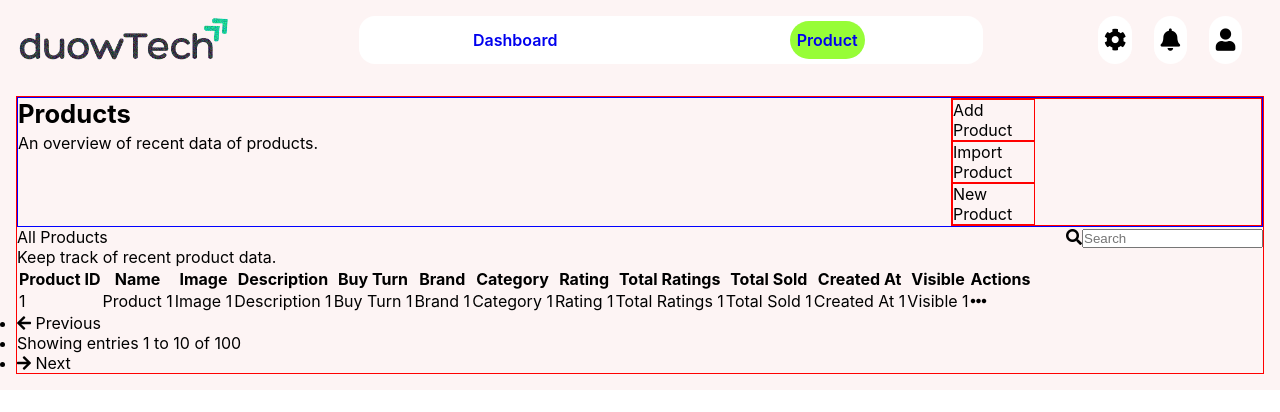
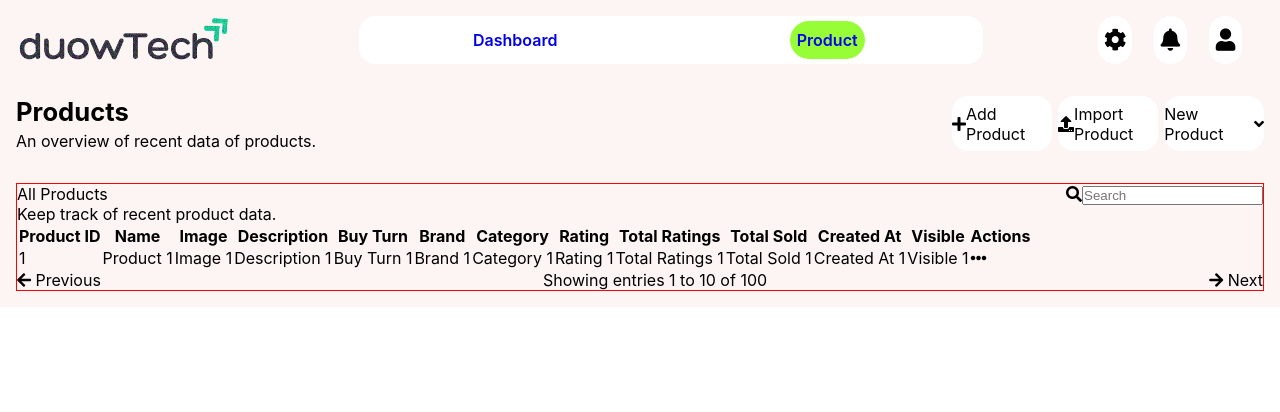
Before and after one commit to NgoDuongwww/web_E_commerce, a Vue app in the folder Fontend/: page /admin/products in a window 1280 px wide. Shown: the top 412 px of the page. Built offline with nearby package versions, Linux system fonts and the light colour scheme.

Commit message:
Update 31-05-2025

```diff
--- /dev/null
+++ b/Fontend/src/assets/styles/_display-flex-column.scss
@@ -0,0 +1,58 @@
+// Các mixin hỗ trợ hiển thị flex theo chiều dọc (column) với nhiều kiểu căn chỉnh
+
+@mixin display-flex-column {
+          display: flex;
+          flex-direction: column;
+}
+
+@mixin display-flex-column-around {
+          display: flex;
+          flex-direction: column;
+          justify-content: space-around;
+}
+
+@mixin display-flex-column-around-center {
+          display: flex;
+          flex-direction: column;
+          justify-content: space-around;
+          align-items: center;
+}
+
+@mixin display-flex-column-between {
+          display: flex;
+          flex-direction: column;
+          justify-content: space-between;
+}
+
+@mixin display-flex-column-between-center {
+          display: flex;
+          flex-direction: column;
+          justify-content: space-between;
+          align-items: center;
+}
+
+@mixin display-flex-column-evenly {
+          display: flex;
+          flex-direction: column;
+          justify-content: space-evenly;
+}
+
+@mixin display-flex-column-evenly-center {
+          display: flex;
+          flex-direction: column;
+          justify-content: space-evenly;
+          align-items: center;
+}
+
+@mixin display-flex-column-center {
+          display: flex;
+          flex-direction: column;
+          justify-content: center;
+}
+
+@mixin display-flex-column-center-center {
+          display: flex;
+          flex-direction: column;
+          justify-content: center;
+          align-items: center;
+}
--- a/Fontend/src/assets/styles/_display-flex-row-between-center.scss
+++ /dev/null
@@ -1,6 +0,0 @@
-@mixin display-flex-row-between-center {
-          display: flex;
-          flex-direction: row;
-          justify-content: space-between;
-          align-items: center;
-}
--- /dev/null
+++ b/Fontend/src/assets/styles/_display-flex-row.scss
@@ -0,0 +1,58 @@
+// Các mixin hỗ trợ hiển thị flex theo chiều ngang (row) với nhiều kiểu căn chỉnh
+
+@mixin display-flex-row {
+          display: flex;
+          flex-direction: row;
+}
+
+@mixin display-flex-row-around {
+          display: flex;
+          flex-direction: row;
+          justify-content: space-around;
+}
+
+@mixin display-flex-row-around-center {
+          display: flex;
+          flex-direction: row;
+          justify-content: space-around;
+          align-items: center;
+}
+
+@mixin display-flex-row-between {
+          display: flex;
+          flex-direction: row;
+          justify-content: space-between;
+}
+
+@mixin display-flex-row-between-center {
+          display: flex;
+          flex-direction: row;
+          justify-content: space-between;
+          align-items: center;
+}
+
+@mixin display-flex-row-evenly {
+          display: flex;
+          flex-direction: row;
+          justify-content: space-evenly;
+}
+
+@mixin display-flex-row-evenly-center {
+          display: flex;
+          flex-direction: row;
+          justify-content: space-evenly;
+          align-items: center;
+}
+
+@mixin display-flex-row-center {
+          display: flex;
+          flex-direction: row;
+          justify-content: center;
+}
+
+@mixin display-flex-row-center-center {
+          display: flex;
+          flex-direction: row;
+          justify-content: center;
+          align-items: center;
+}
--- /dev/null
+++ b/Fontend/src/assets/styles/_display-flex.scss
@@ -0,0 +1,21 @@
+// Các mixin hỗ trợ hiển thị flex và căn giữa (ngang, dọc)
+
+@mixin display-flex {
+          display: flex;
+}
+
+@mixin display-flex-jus-center {
+          display: flex;
+          justify-content: center;
+}
+
+@mixin display-flex-ali-center {
+          display: flex;
+          align-items: center;
+}
+
+@mixin display-flex-center-center {
+          display: flex;
+          justify-content: center;
+          align-items: center;
+}
--- /dev/null
+++ b/Fontend/src/assets/styles/main.scss
@@ -0,0 +1,3 @@
+@import "display-flex-column";
+@import "display-flex-row";
+@import "display-flex";
--- a/Fontend/src/layouts/AdminHeader.vue
+++ b/Fontend/src/layouts/AdminHeader.vue
@@ -49,9 +49,7 @@ import toi from "@/assets/images/sang.png";
 .Admin-Header {
   width: 100%;
   height: 100%;
-  display: flex;
-  flex-direction: row;
-  justify-content: space-between;
+  @include display-flex-row-between;
 
   .Header {
     height: 100%;
@@ -83,10 +81,7 @@ import toi from "@/assets/images/sang.png";
     border-radius: var(--radius-lg);
 
     ul {
-      display: flex;
-      flex-direction: row;
-      justify-content: space-around;
-      align-items: center;
+      @include display-flex-row-around-center;
 
       li {
         width: 12%;
@@ -96,9 +91,7 @@ import toi from "@/assets/images/sang.png";
         .tab {
           width: 100%;
           height: 100%;
-          display: flex;
-          justify-content: center;
-          align-items: center;
+          @include display-flex-center-center;
           border-radius: var(--radius-xl);
           font-weight: 600;
           transition: var(--transition-md);
@@ -120,10 +113,7 @@ import toi from "@/assets/images/sang.png";
     font-size: var(--font-size-xl);
 
     ul {
-      display: flex;
-      flex-direction: row;
-      justify-content: space-evenly;
-      align-items: center;
+      @include display-flex-row-evenly-center;
 
       li {
         background-color: var(--color-bg-li);
@@ -134,9 +124,7 @@ import toi from "@/assets/images/sang.png";
         .fa {
           width: 100%;
           height: 100%;
-          display: flex;
-          justify-content: center;
-          align-items: center;
+          @include display-flex-center-center;
           border-radius: var(--radius-xxl);
           cursor: pointer;
         }
--- a/Fontend/src/main.js
+++ b/Fontend/src/main.js
@@ -9,7 +9,7 @@ import "./style.css";
 import App from "./App.vue";
 
 // Import SCSS file
-import "./assets/styles/_display-flex-row-between-center.scss";
+import "@/assets/styles/main.scss";
 /**
  * Tạo instance ứng dụng Vue mới, sử dụng router, rồi mount vào phần tử HTML có id="app".
  *
--- a/Fontend/src/views/admin/ProductView.vue
+++ b/Fontend/src/views/admin/ProductView.vue
@@ -7,9 +7,13 @@
       </div>
       <div class="Product-View__Top__Right">
         <ul>
-          <li>Add Product</li>
-          <li>Import Product</li>
-          <li>New Product</li>
+          <li><i class="fa fa-plus" aria-hidden="true"></i> Add Product</li>
+          <li>
+            <i class="fa fa-upload" aria-hidden="true"></i> Import Product
+          </li>
+          <li>
+            New Product <i class="fa fa-angle-down" aria-hidden="true"></i>
+          </li>
         </ul>
       </div>
     </div>
@@ -83,9 +87,7 @@
 .Product-View {
   width: 100%;
   height: 100%;
-  border: 1px solid red;
-  display: flex;
-  flex-direction: column;
+  @include display-flex-column;
 
   .Pro {
     width: 100%;
@@ -93,10 +95,8 @@
   }
 
   .Product-View__Top {
-    border: 1px solid blue;
-    display: flex;
-    flex-direction: row;
-    justify-content: space-between;
+    @include display-flex-row-between;
+    margin: 0px 0px var(--margin-32) 0px;
 
     .Product-View__Top__Left {
       display: flex;
@@ -111,29 +111,42 @@
 
     .Product-View__Top__Right {
       width: 25%;
-      border: 1px solid red;
 
       ul {
         width: 100%;
         height: 100%;
         list-style: none;
+        @include display-flex-row-between-center;
 
         li {
-          width: 27%;
-          border: 1px solid red;
+          width: 32%;
+          height: 100%;
+          cursor: pointer;
+          @include display-flex-row-evenly-center;
+          border-radius: var(--radius-lg);
+          background: var(--color-bg-li);
         }
       }
     }
   }
 
   .Product-View__Bottom {
-    display: flex;
-    flex-direction: column;
+    border: 1px solid red;
+    @include display-flex-column;
 
     .Product-View__Bottom__Top {
-      display: flex;
-      flex-direction: row;
-      justify-content: space-between;
+      @include display-flex-row-between;
+    }
+
+    .Product-View__Bottom__Bottom {
+      .Pagination {
+        ul {
+          width: 100%;
+          height: 100%;
+          list-style: none;
+          @include display-flex-row-between-center;
+        }
+      }
     }
   }
 }
--- a/Fontend/vite.config.js
+++ b/Fontend/vite.config.js
@@ -41,7 +41,11 @@ export default defineConfig({
        * }
        */
       scss: {
-        additionalData: `@import "@/src/assets/styles/_display-flex-row-between-center.scss";`,
+        additionalData: `
+          @import "@/assets/styles/_display-flex-column.scss";
+          @import "@/assets/styles/_display-flex-row.scss";
+          @import "@/assets/styles/_display-flex.scss";
+        `,
       },
     },
   },
```
